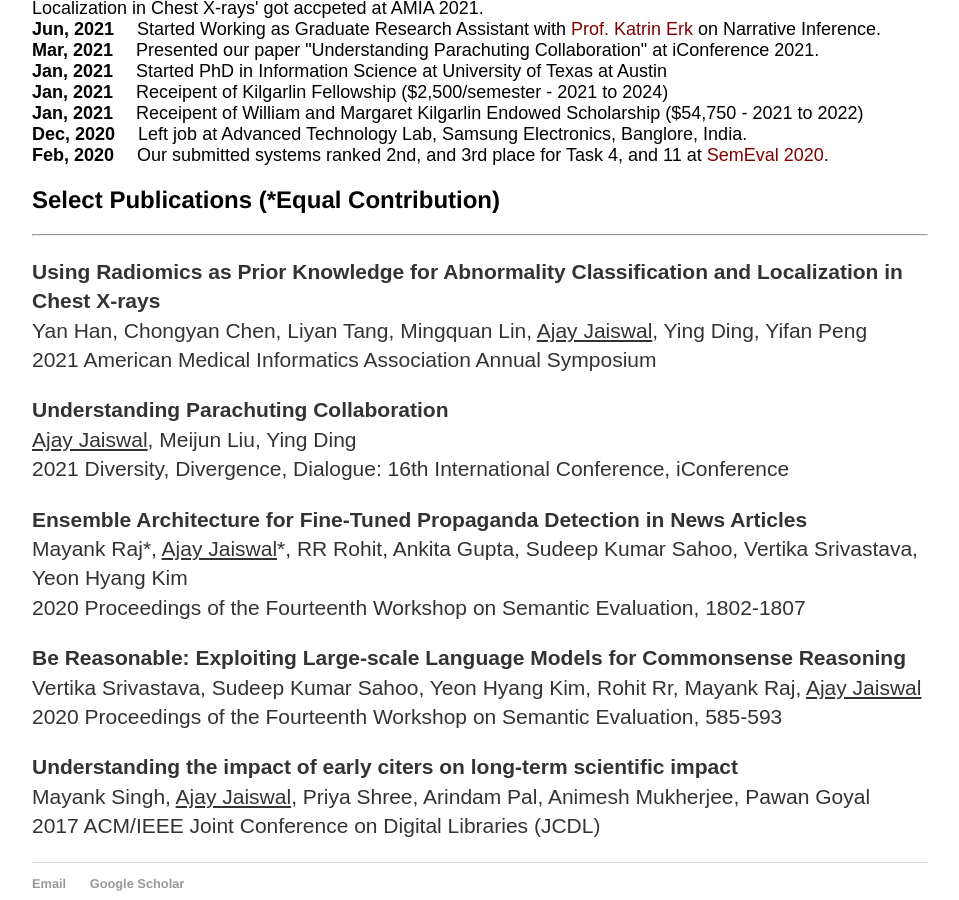
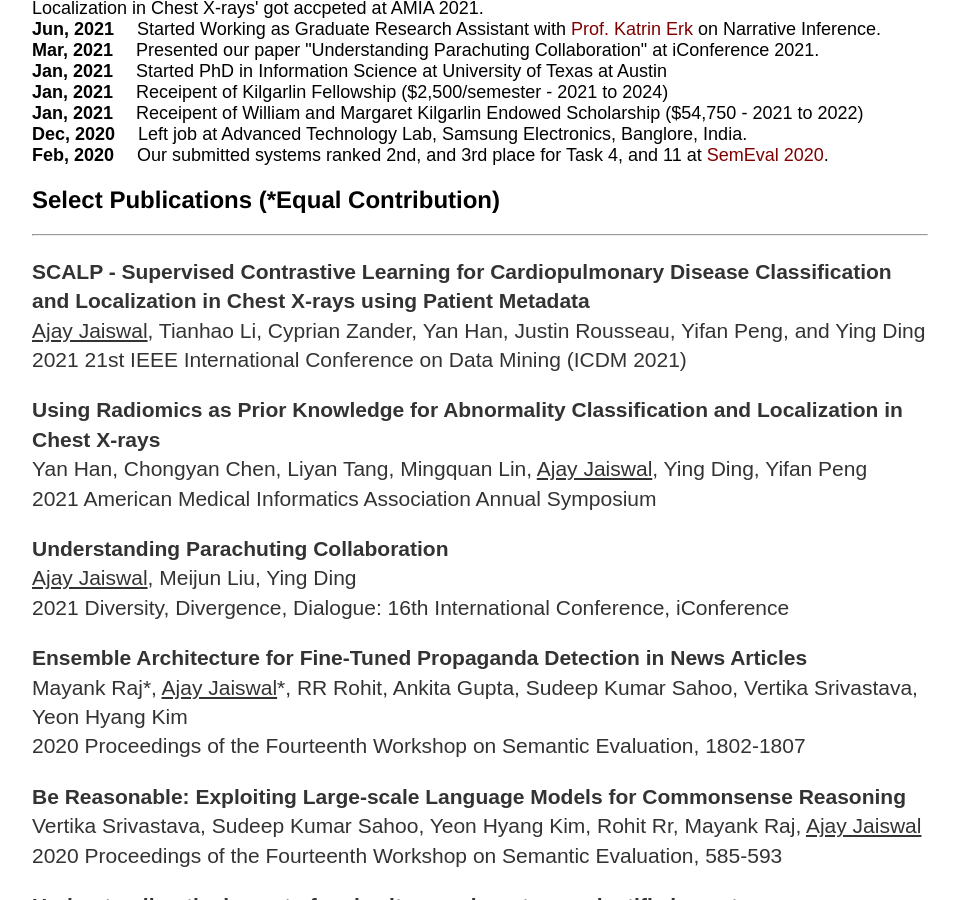
Before and after one commit to Ajay1994/ajay1994.github.io, a Jekyll site: the page built from index.html, in a window 1280 px wide and 900 px high, scrolled down 1246 px. Shown: the whole window, without its empty margins (160-1119 px from the left). Built offline with Jekyll 4.4.1, drawn with Linux system fonts in a browser that asks for light colours.

Commit message:
Update index.html

```diff
--- a/index.html
+++ b/index.html
@@ -54,6 +54,10 @@ title: Ajay Jaiswal Homepage
 		<h2 style = "font-size:24px">Select Publications (*Equal Contribution)</h2>
 		<hr/>
 		<div style ="font-size:14px; font-family: Arial, Helvetica, sans-serif;">
+			<p><strong>SCALP - Supervised Contrastive Learning for Cardiopulmonary Disease Classification and Localization in Chest X-rays using Patient Metadata</strong><br/>
+			<u>Ajay Jaiswal</u>, Tianhao Li, Cyprian Zander, Yan Han, Justin Rousseau, Yifan Peng, and Ying Ding<br/>
+		        2021 21st IEEE International Conference on Data Mining (ICDM 2021)
+			</p>
 			<p><strong>Using Radiomics as Prior Knowledge for Abnormality Classification and Localization in Chest X-rays</strong><br/>
 			Yan Han, Chongyan Chen, Liyan Tang, Mingquan Lin, <u>Ajay Jaiswal</u>, Ying Ding, Yifan Peng<br/>
 		        2021 American Medical Informatics Association Annual Symposium
```
